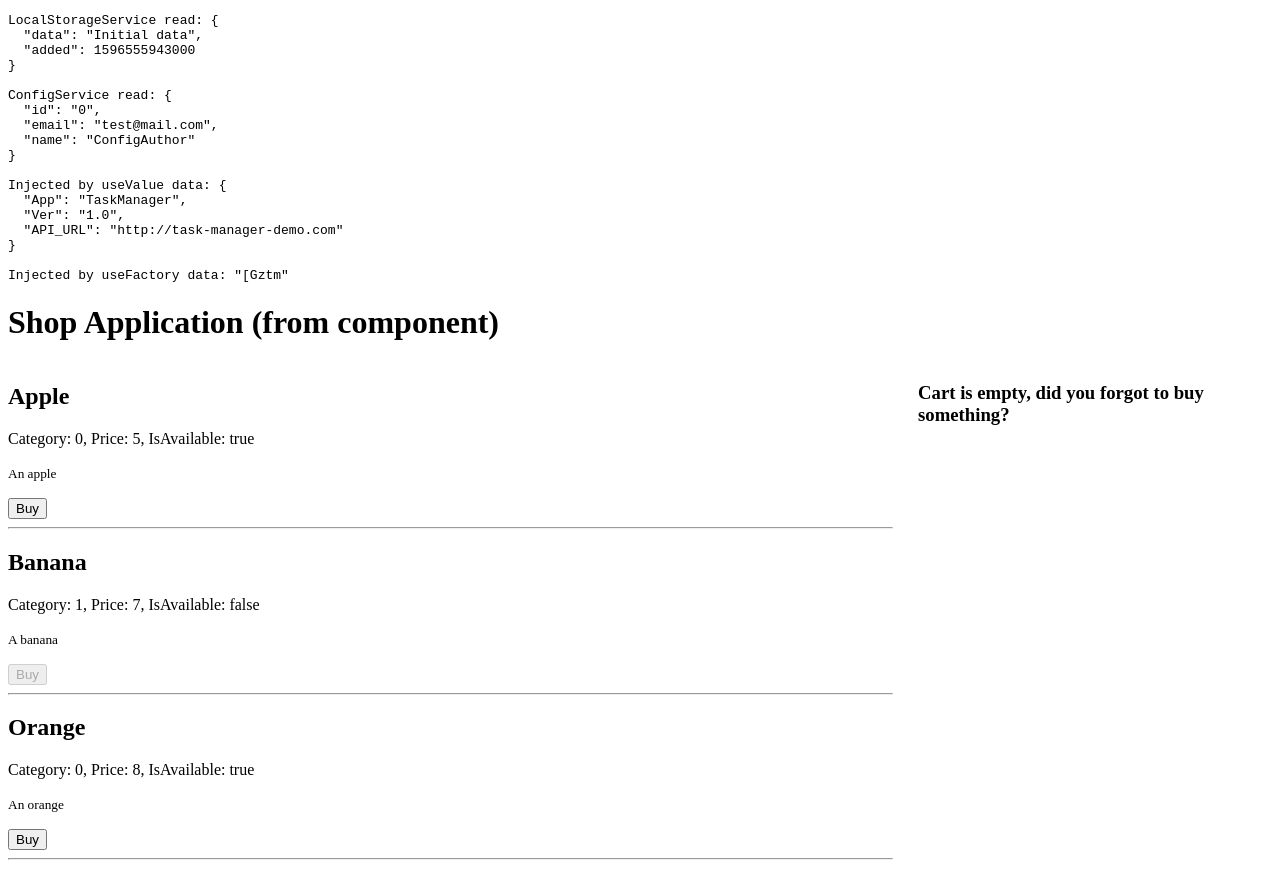
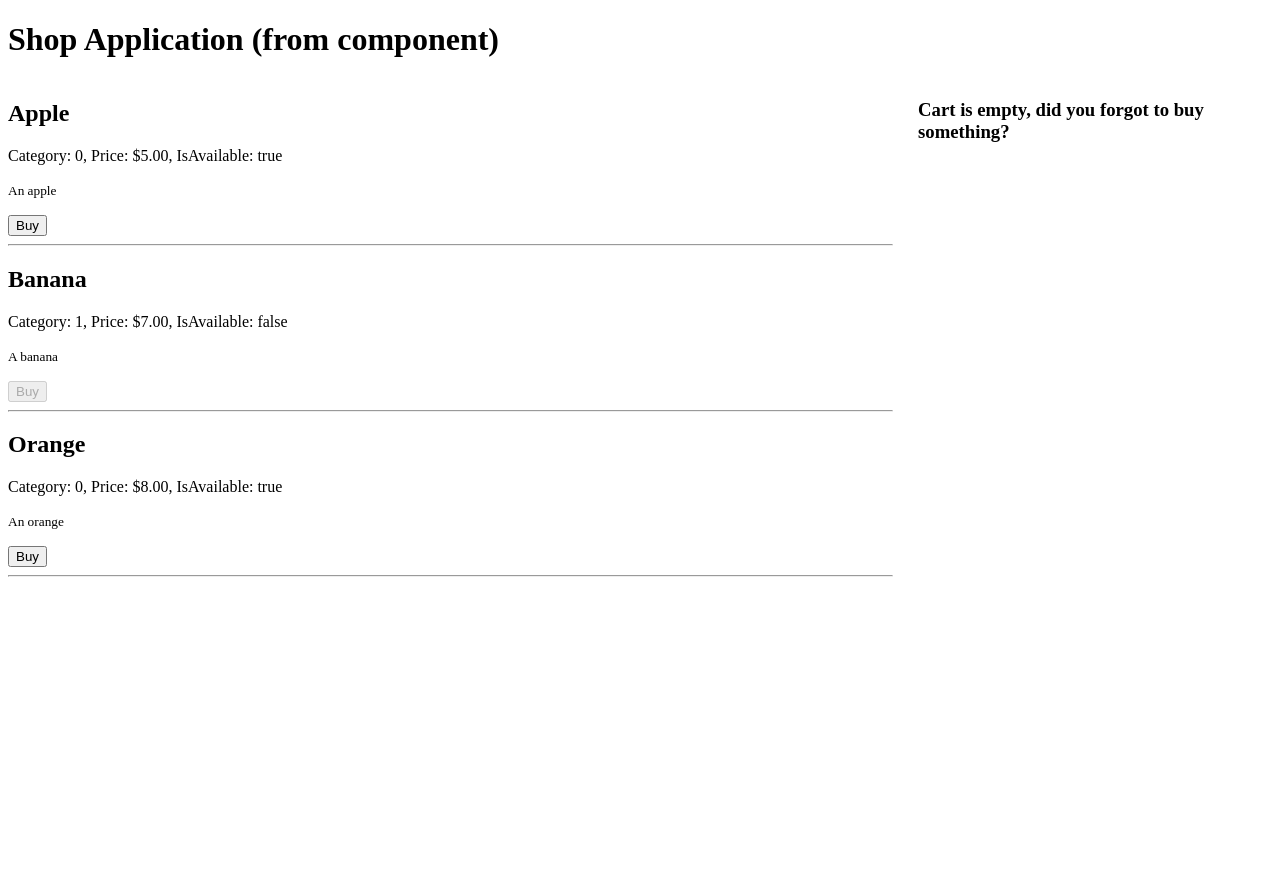
Before and after one commit to a-tem/vz-ng27-project-introduction, an Angular app: page / in a window 1280 px wide. After the commit the page ends 800 px from the top, so only its background shows below. Built offline with nearby package versions, Linux system fonts and the light colour scheme.

Commit message:
tasks 1,2 done

```diff
--- a/src/app/app.component.html
+++ b/src/app/app.component.html
@@ -1,5 +1,5 @@
 <!--<app-first></app-first>-->
-<app-about></app-about>
+<!--<app-about></app-about>-->
 
 <h1 #appName></h1>
 
--- a/src/app/products/components/product-list/product-list.component.html
+++ b/src/app/products/components/product-list/product-list.component.html
@@ -1,4 +1,4 @@
-<ng-container *ngFor="let product of productsList">
+<ng-container *ngFor="let product of (productsList | async)">
   <app-product
     [product]="product"
     (productPurchased)="onProductPurchased($event)"
--- a/src/app/products/components/product-list/product-list.component.ts
+++ b/src/app/products/components/product-list/product-list.component.ts
@@ -2,6 +2,7 @@ import { Component, OnInit } from '@angular/core';
 import {ProductsService} from '@products/services/products.service';
 import {IProductModel} from '@shared/models/product.model';
 import {CartService} from '@cart/services/cart.service';
+import {Observable} from 'rxjs';
 
 @Component({
   selector: 'app-product-list',
@@ -9,7 +10,7 @@ import {CartService} from '@cart/services/cart.service';
   styleUrls: ['./product-list.component.scss']
 })
 export class ProductListComponent implements OnInit {
-  productsList: IProductModel[];
+  productsList: Observable<IProductModel[]>;
   constructor(private productsService: ProductsService, private cartService: CartService) { }
 
   ngOnInit(): void {
--- a/src/app/products/components/product/product.component.html
+++ b/src/app/products/components/product/product.component.html
@@ -1,6 +1,6 @@
 <div class="product-item" appToggleOnClick="active">
-  <h2>{{ product.name }}</h2>
-  <p>Category: {{ product.category }}, Price: {{ product.price }}, IsAvailable: {{ product.isAvailable }}</p>
+  <h2>{{ product.name | titlecase }}</h2>
+  <p>Category: {{ product.category }}, Price: {{ product.price | currency }}, IsAvailable: {{ product.isAvailable }}</p>
   <p><small>{{ product.description }}</small></p>
   <button [disabled]="!product.isAvailable" (click)="onBuy()">Buy</button>
 </div>
--- a/src/app/products/services/products.service.ts
+++ b/src/app/products/services/products.service.ts
@@ -1,5 +1,6 @@
 import { Injectable } from '@angular/core';
 import {PRODUCTS_LIST} from '@shared/const/products.const';
+import {of} from 'rxjs';
 
 @Injectable({
   providedIn: 'root'
@@ -10,6 +11,6 @@ export class ProductsService {
   constructor() { }
 
   getProducts() {
-    return this.products;
+    return of(this.products);
   }
 }
```
Also changed, not shown: 1 other file (tests, documents, lock files or other folders).
